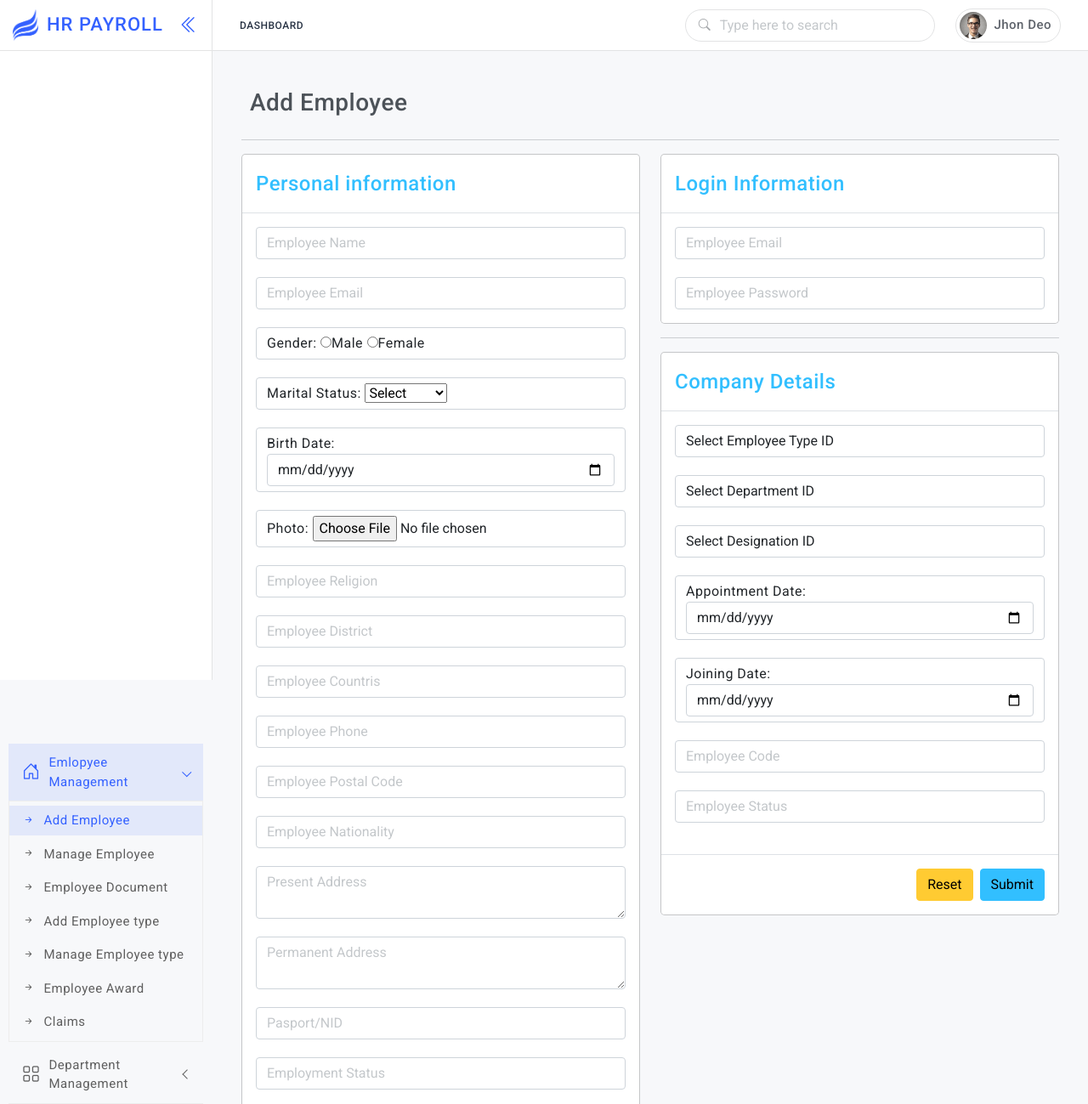
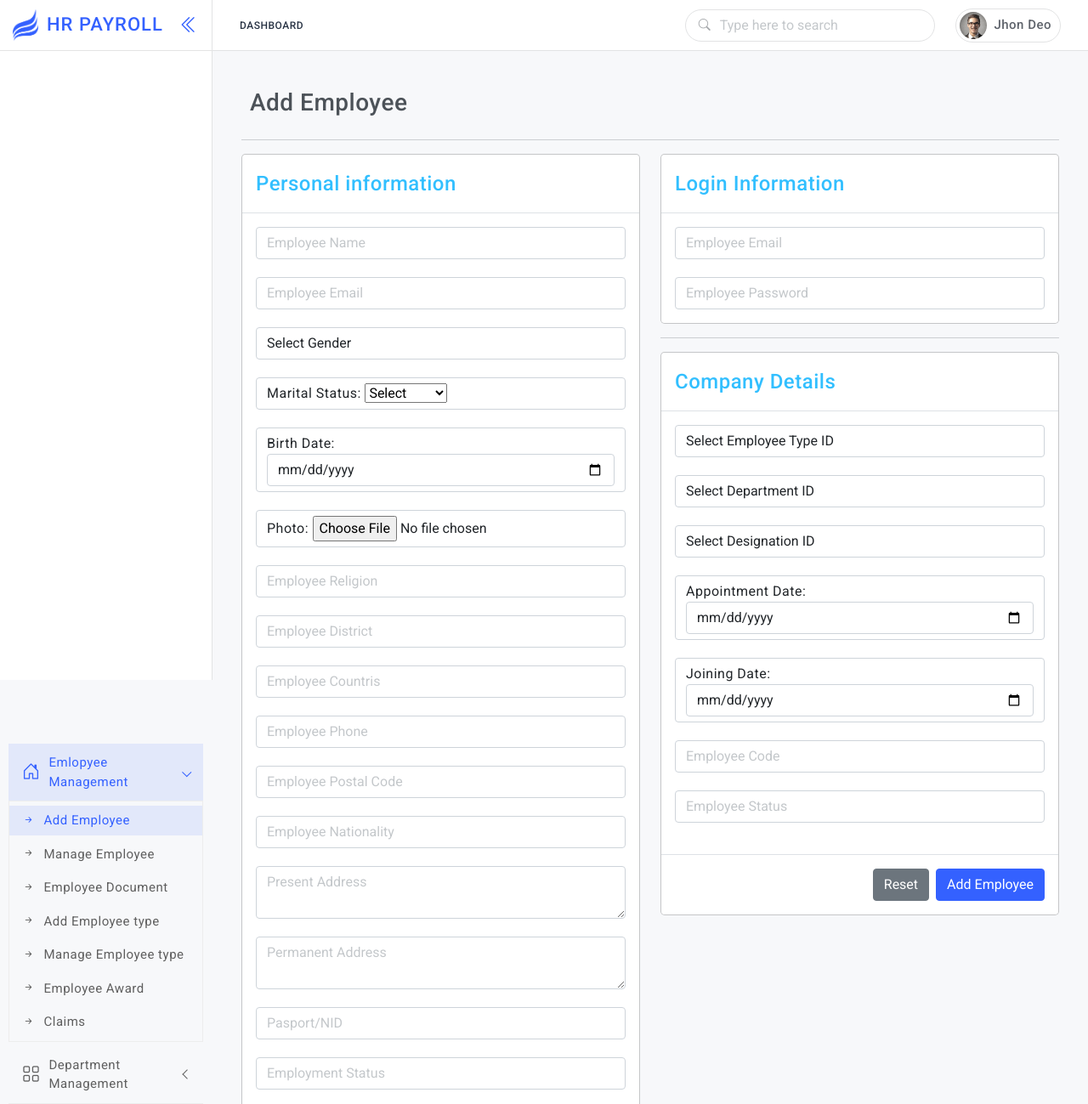
Before and after one commit to friends-team-isdb/HR_Payroll, a PHP site: page /addEmployee.php in a window 1280 px wide. Shown: the top 1299 px of the page at 85% size. Run offline with PHP 8.4, Linux system fonts and the light colour scheme; some libraries are stand-ins or nearby versions.

Commit message:
Update addEmployee.php

```diff
--- a/addEmployee.php
+++ b/addEmployee.php
@@ -1,3 +1,4 @@
+<?php require "connect.php";?>
 <!doctype html>
 <html lang="en" class="light-theme">
 
@@ -80,8 +81,11 @@
                 <div class="modal-body">
                   <input class="form-control" type="text" name="employ_name" id="" placeholder="Employee Name"><br>
                   <input class="form-control" type="text" name="employ_email" id="" placeholder="Employee Email"><br>
-                  <label class="form-control" for="gender" class="col-sm-2 control-label"> Gender: <input type="radio" name="gender" value="male" id="">Male
-                    <input type="radio" name="gender" value="female" id="">Female</label><br>
+                <select class="form-control" name="gen" id="">
+                    <option value="">Select Gender</option>
+                    <option value="Male">Male</option>
+                    <option value="Female">Female</option>
+                </select><br>
 
                   <label class="form-control" for="marital_status">Marital Status: <select name="marital_status">
                       <option value="">Select</option>
@@ -152,8 +156,8 @@
 
                 </div>
                 <div class="modal-footer">
-                <button type="reset" name="reset" class="btn btn-warning">Reset</button>
-                <button type="submit" class="btn btn-info">Submit</button>
+                <input class="btn btn-secondary" type="reset" name="reset" id="" value="Reset">
+                <input class="btn btn-primary" type="submit" name="submit" id="" value="Add Employee">
                 </div>
               </div>
               <!-- Company information End -->
@@ -162,6 +166,30 @@
 
         </form>
       </div>
+
+      <?php
+    if(isset($_POST['submit'])){
+
+    $fullname=$_POST['employ_name'];
+    $email=$_POST['employ_email'];
+    $gender=$_POST['gen'];
+    $marital_status=$_POST['marital_status'];
+    $DOB=$_POST['employ_date_of_birth'];
+    $picture=$_POST['employmet_picture'];
+    $religion=$_POST['employ_religion'];
+    $distic=$_POST['employ_district'];
+    $country=$_POST['employ_countris'];
+    $phone=$_POST['phone'];
+    $postCode=$_POST['employ_postal_code'];
+    $nationality=$_POST['employ_nationality'];
+    $presentAddress=$_POST['present_address'];
+    $nationality=$_POST['employ_nationality'];
+
+    }
+
+
+
+        ?>
 
 
 
```
